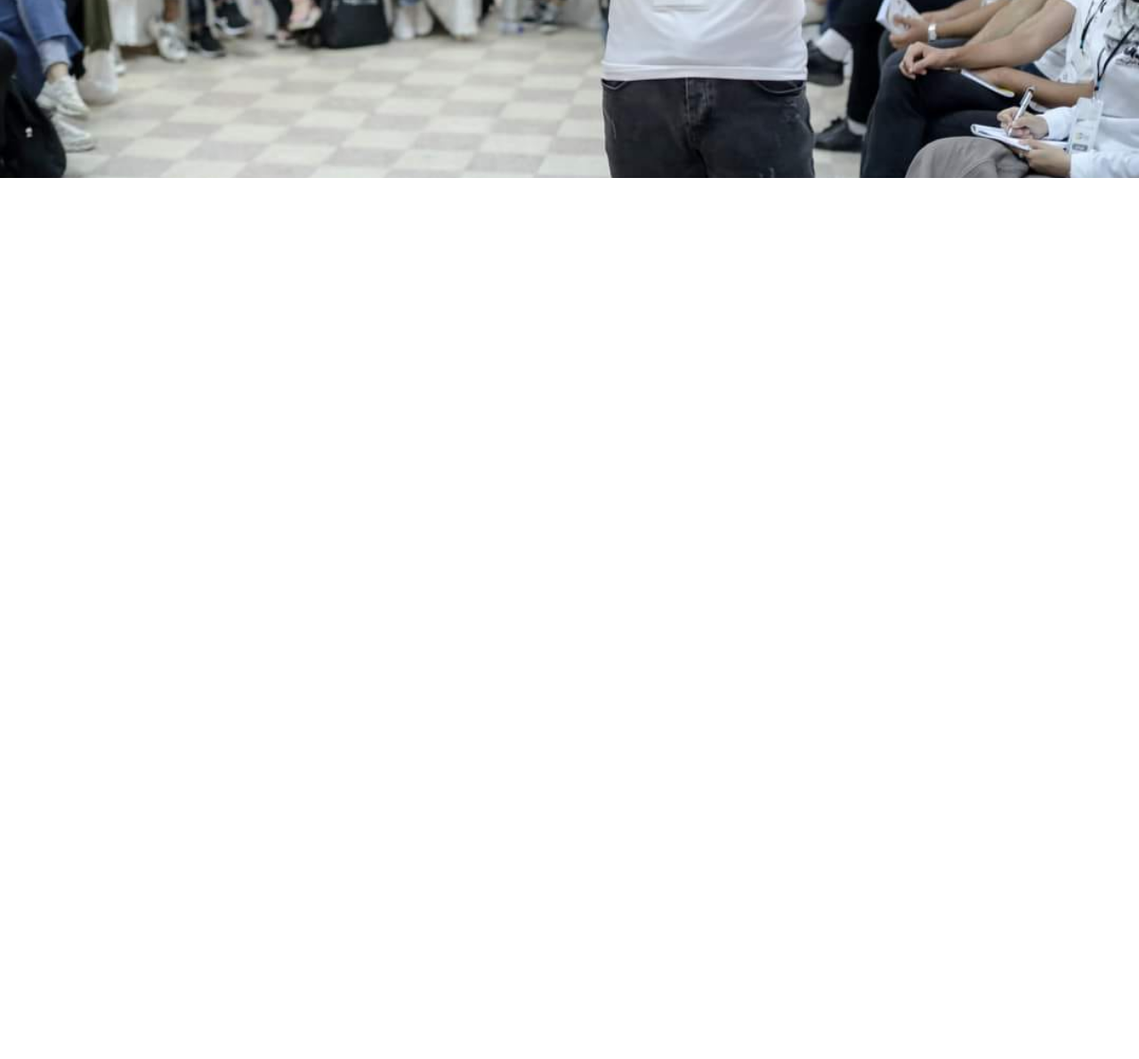
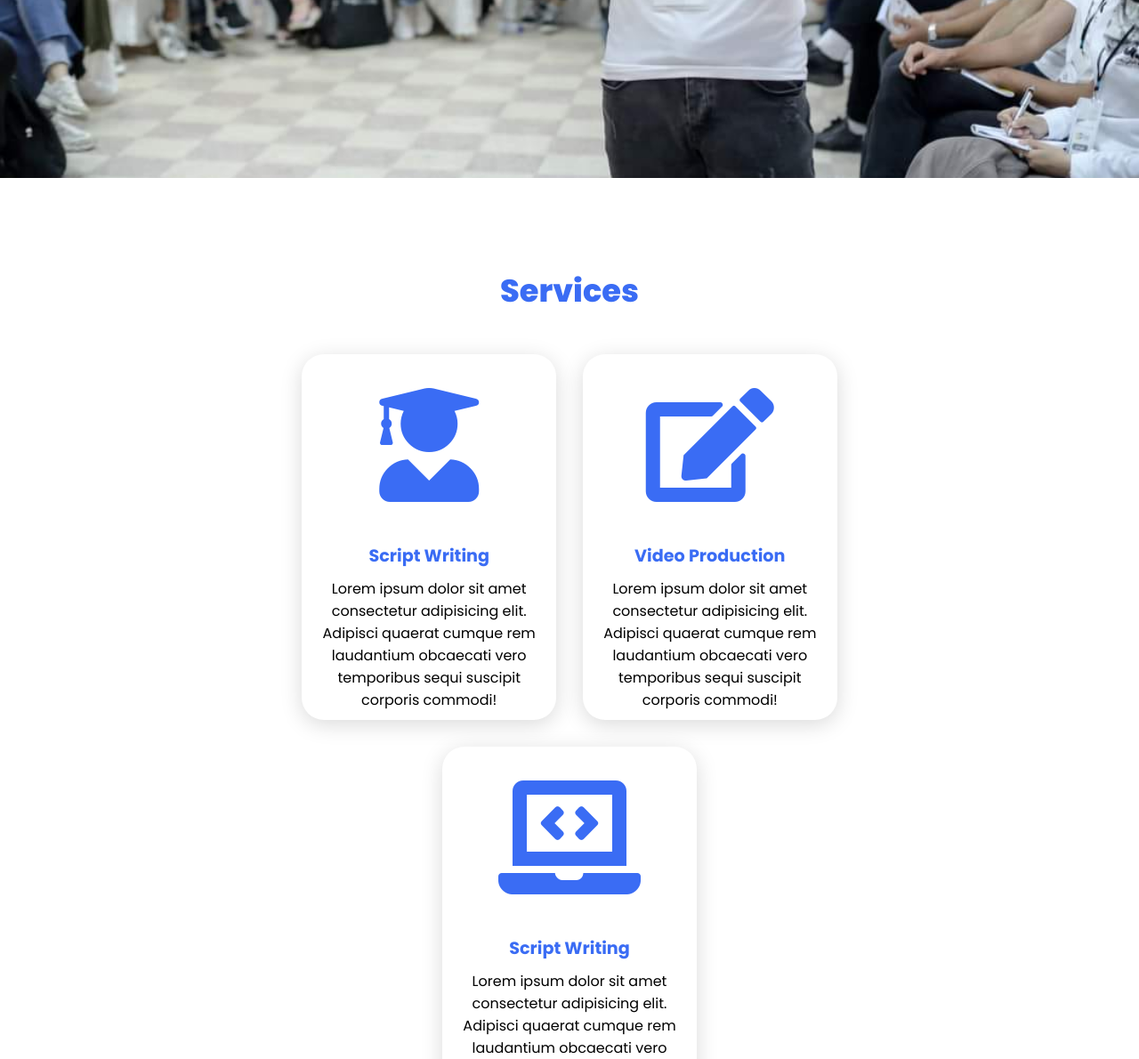
Before and after one commit to htahrawi/My-Website, a plain HTML site: page index.html in a window 1280 px wide. Shown: the part 600-1790 px from the top of the page at 89% size. Before the commit the page ends 800 px from the top, so only its background shows below. Drawn offline with Linux system fonts and the light colour scheme.

Commit message:
create the services section with font awosome relate #7

```diff
--- a/index.html
+++ b/index.html
@@ -1,12 +1,15 @@
 <!DOCTYPE html>
 <html lang="en">
+
 <head>
     <meta charset="UTF-8">
     <meta http-equiv="X-UA-Compatible" content="IE=edge">
     <meta name="viewport" content="width=device-width, initial-scale=1.0">
+    <link rel="stylesheet" href="https://cdnjs.cloudflare.com/ajax/libs/font-awesome/5.15.4/css/all.min.css">
     <link rel="stylesheet" href="style.css">
     <title>Husam Al-Tahrawi</title>
 </head>
+
 <body>
     <header>
         <a href="#" class="logo">Husam</a>
@@ -17,6 +20,7 @@
         </nav>
     </header>
 
+    <!-- main front start -->
     <section class="main">
         <div>
             <h2>Hello, I'm Husam<br><span>Web Developer</span></h2>
@@ -31,6 +35,46 @@
             </div>
         </div>
     </section>
+    <!-- main front end -->
+
+    <!-- services section start -->
+    <section class="cards" id="services">
+        <h2 class="title">Services</h2>
+        <div class="content">
+            <div class="card">
+                <div class="icon">
+                    <i class="fas fa-user-graduate"></i>
+                </div>
+                <div class="info">
+                    <h3>Script Writing</h3>
+                    <p>Lorem ipsum dolor sit amet consectetur adipisicing elit. Adipisci quaerat cumque rem laudantium
+                        obcaecati vero temporibus sequi suscipit corporis commodi!</p>
+                </div>
+            </div>
+            <div class="card">
+                <div class="icon">
+                    <i class="fas fa-edit"></i>
+                </div>
+                <div class="info">
+                    <h3>Video Production</h3>
+                    <p>Lorem ipsum dolor sit amet consectetur adipisicing elit. Adipisci quaerat cumque rem laudantium
+                        obcaecati vero temporibus sequi suscipit corporis commodi!</p>
+                </div>
+            </div>
+            <div class="card">
+                <div class="icon">
+                    <i class="fas fa-laptop-code"></i>
+                </div>
+                <div class="info">
+                    <h3>Script Writing</h3>
+                    <p>Lorem ipsum dolor sit amet consectetur adipisicing elit. Adipisci quaerat cumque rem laudantium
+                        obcaecati vero temporibus sequi suscipit corporis commodi!</p>
+                </div>
+            </div>
+        </div>
+    </section>
+    <!-- services section end -->
 
 </body>
+
 </html>
--- a/style.css
+++ b/style.css
@@ -97,3 +97,56 @@ section{
     color: black;
 }
 /* main section end */
+
+/* services section start */
+.social-icons a{
+    color: #fff;
+    padding-right: 30px;
+    font-size: 1.7em ;
+    transition: 0.6s ease;
+}
+.social-icons a:hover{
+    color: rgb(0, 162, 255);
+    font-size: 1.9em ;
+}
+.title{
+    display: flex;
+    justify-content: center;
+    color: #3a6cf4;
+    font-size: 2.2em;
+    font-weight: 800;
+    margin-bottom: 30px ;
+}
+.content{
+    display: flex;
+    justify-content: center;
+    flex-direction: row;
+    flex-wrap: wrap;
+}
+.card{
+    background-color: #fff;
+    width: 17.85em;
+    box-shadow: 0 5px 25px rgba(1, 1, 1, 15%);
+    padding: 10px;
+    border-radius: 25px;
+    margin: 15px;
+    transition: 0.7s ease;
+}
+.card:hover{
+    transform: scale(1.1);
+}
+.icon{
+    color: #3a6cf4;
+    font-size: 8em;
+    text-align: center;
+}
+.info{
+    text-align: center;
+}
+.info h3{
+    color: #3a6cf4;
+    font-size: 1.2em;
+    font-weight: 700;
+    margin: 10px;
+}
+/* services section end */
```
Lines whose indentation alone changed are shown as unchanged.
